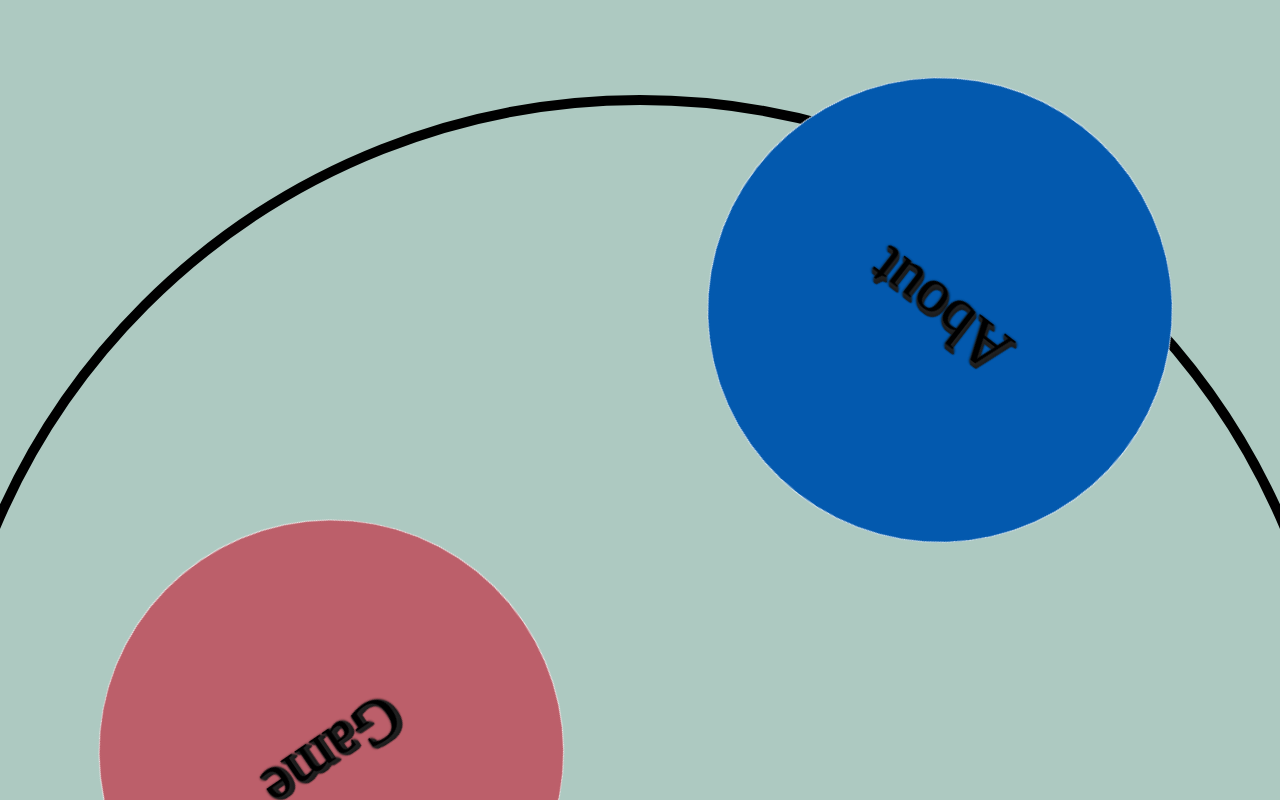
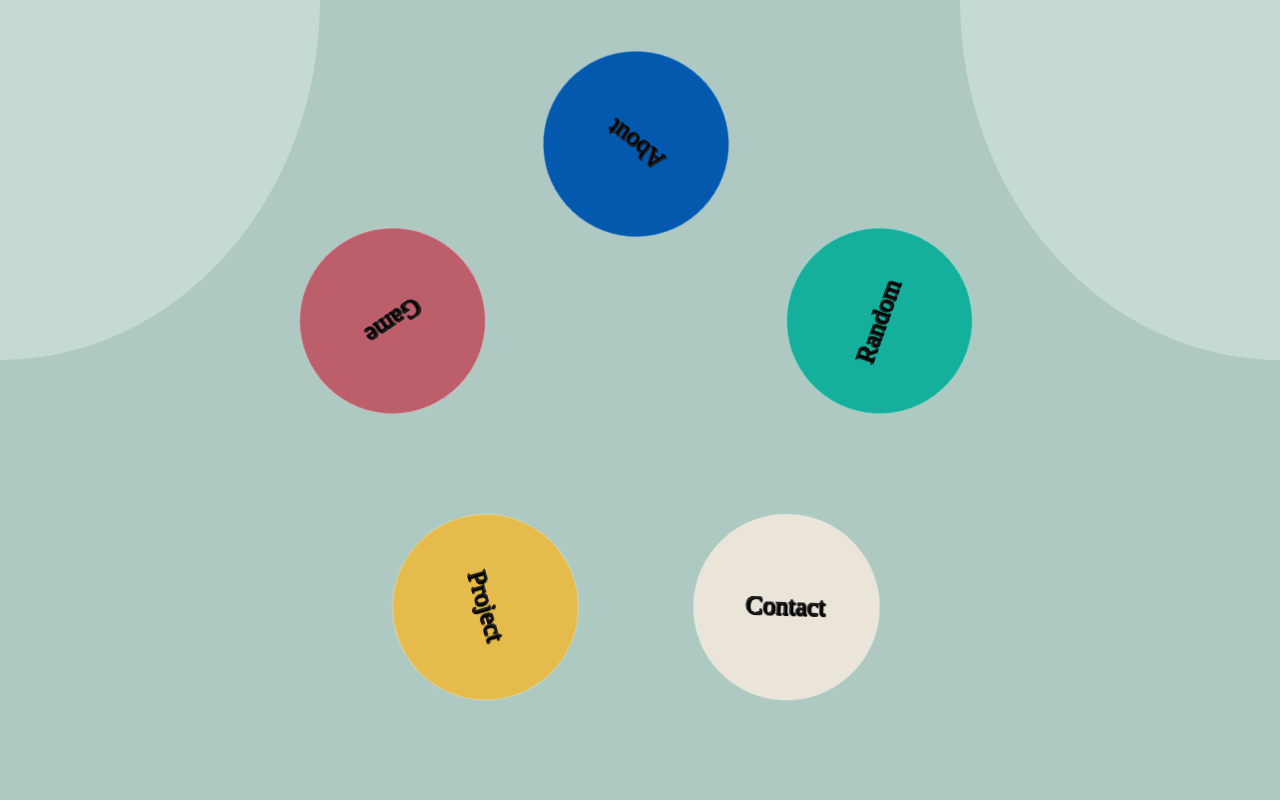
Before and after one commit to Jiseok-Hong/midProject, a React (Create React App) app: page / in a window 1280 px wide. Built offline with nearby package versions, Linux system fonts and the light colour scheme; a web font is replaced by a local one.

Commit message:
Second Day (adjust zoom level, done for header)

```diff
--- a/src/Components/Header.js
+++ b/src/Components/Header.js
@@ -76,6 +76,7 @@ const Contact = styled.div`
     background-color: #EBE5D9;
     padding: 60px;
     z-index: 10;
+    transform: scale(0);
     /* display: none; */
     display: flex;
     justify-content: center;
@@ -83,7 +84,17 @@ const Contact = styled.div`
     &:hover{
         border: 1px solid #7b86a0;
     }
+    animation: aboutshow 1s ease forwards;
+    animation-delay: 1s;
+    @keyframes aboutshow{
+        0%{
+            transform: scale(0) rotate(0deg);
+        }
 
+        100%{
+            transform: scale(1) rotate(720deg);
+        }
+    }
 `;
 
 
@@ -189,11 +200,23 @@ const Project = styled.div`
     z-index: 10;
     padding: 60px;
     /* display: none; */
+    transform: scale(0);
     display: flex;
     justify-content: center;
     align-items: center;
     &:hover{
         border: 1px solid #7b86a0;
+    }
+    animation: aboutshow 1s ease forwards;
+    animation-delay: 1s;
+    @keyframes aboutshow{
+        0%{
+            transform: scale(0) rotate(0deg);
+        }
+
+        100%{
+            transform: scale(1) rotate(720deg);
+        }
     }
 `;
 
@@ -326,11 +349,10 @@ const Rotatefive = styled.div`
 const CircleContainer = styled.div`
     width: 1400px;
     height: 1400px;
+    transform: scale(0.4);
     background-color: transparent;
     position: absolute;
     display: inline-block;
-    top: 250px;
-    left: 250px;
     border-radius: 50%;
     z-index: 5;
 `;
@@ -339,7 +361,7 @@ const Indicator = styled.div`
     position: absolute;
     width: 50px;
     height: 70px;
-    bottom: 80px;
+    top:45%;
     border-radius: 30px;
     transform: translateX(-50%);
     left: 50%;
@@ -347,6 +369,7 @@ const Indicator = styled.div`
     border: solid 2px white;
     animation: indicatorshow 1.5s ease forwards;
     animation-delay: 3s;
+    z-index: 5;
     @keyframes indicatorshow{
         0%{
             opacity: 0;
@@ -378,7 +401,45 @@ const ScrollBar = styled.div`
         }
     }
 `;
+const Information = styled.div`
+    width: 25%;
+    height: 45%;
+    border-bottom-right-radius: 100%;
+    background-color: rgba(255,255,255,0);
+    position: absolute;
+    top: 0;
+    left: 0;
+    /* border--moz-outline-radius-bottomright: solid 6px #222; */
+    /* opacity: 0; */
+    animation: infoup 3s linear forwards;
+    @keyframes infoup{
+        0%{
+            background-color: rgba(255,255,255,0);
+        }
+        100%{
+            background-color: rgba(255,255,255,0.6);
+        }
+    }
 
+`;
+const Selected = styled.div`
+    width: 25%;
+    height: 45%;
+    border-bottom-left-radius: 100%;
+    background-color: rgba(255,255,255,0);
+    position: absolute;
+    top: 0;
+    right: 0;
+    animation: infoup 3s linear forwards;
+    @keyframes infoup{
+        0%{
+            background-color: rgba(255,255,255,0);
+        }
+        100%{
+            background-color: rgba(255,255,255,0.6);
+        }
+    }
+`;
 export default class extends React.Component{
     constructor(props){
         super(props);
@@ -426,9 +487,9 @@ export default class extends React.Component{
     </SLink>
     </Rotatefive>
     </CircleContainer>
-    <SVG height="1000" width="1000">
-        <circle cx="50%" cy="100%" r="700" stroke="black" stroke-width="10" fill="transparent" />
-    </SVG>
+    <Information></Information>
+    <Selected></Selected>
+
     <Indicator><ScrollBar></ScrollBar></Indicator>
 
     </Container>};
```
